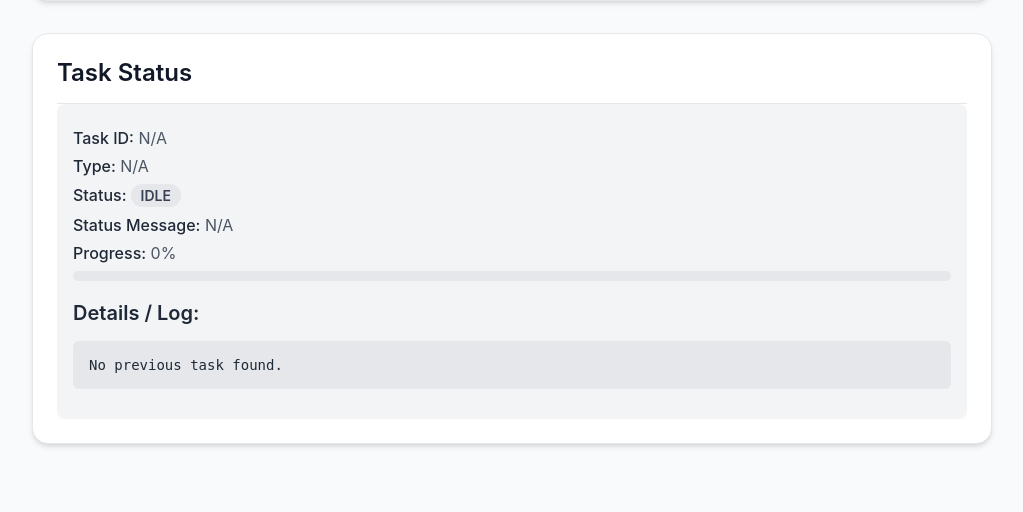
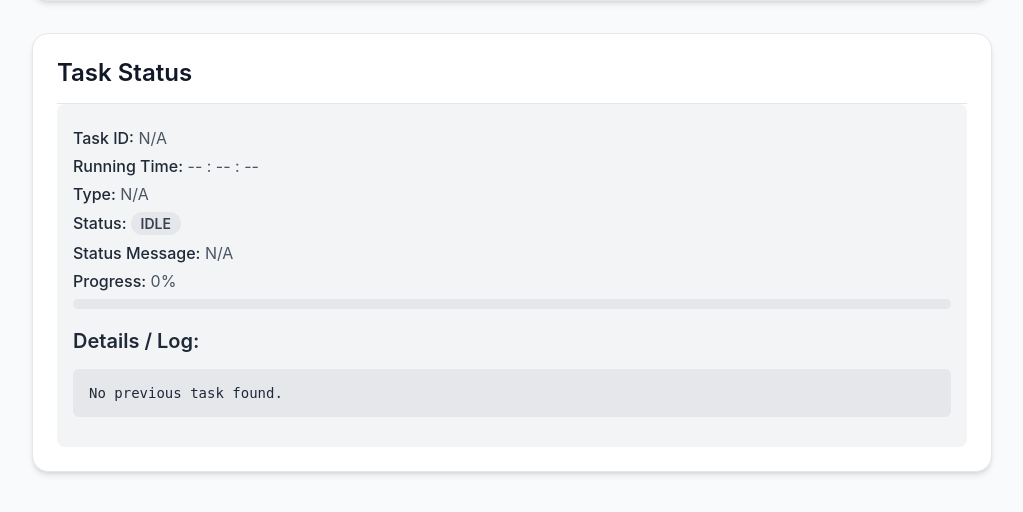
Before and after one commit to waleedhad/AudioMuse-AI-cuda_12.2, a Flask app: page / in a window 1280 px wide. Shown: the part 1539-2051 px from the top of the page, without its empty margins (128-1151 px from the left). Before the commit the page ends 1986 px from the top, so only its background shows below. Run offline with Flask 3, Linux system fonts and the light colour scheme; data that the repository does not hold is empty; parts of the project's set-up code (start-up, migrations or seed data) failed here and were passed over; some libraries are stand-ins or nearby versions.

Commit message:
Running Time added to both analysis and clustering task

```diff
--- a/app.py
+++ b/app.py
@@ -9,6 +9,7 @@ import threading
 import numpy as np # Ensure numpy is imported
 import uuid # For generating job IDs if needed directly in API, though tasks handle their own
 from annoy import AnnoyIndex
+import time
 
 # RQ imports
 
@@ -166,6 +167,25 @@ def init_db():
             timestamp TIMESTAMP DEFAULT CURRENT_TIMESTAMP
         )
     """)
+
+    # --- Migration for start_time and end_time to DOUBLE PRECISION for Unix timestamps ---
+    for col_name in ['start_time', 'end_time']:
+        cur.execute("""
+            SELECT data_type FROM information_schema.columns
+            WHERE table_name = 'task_status' AND column_name = %s
+        """, (col_name,))
+        result = cur.fetchone()
+
+        # If column doesn't exist, add it as DOUBLE PRECISION
+        if not result:
+            app.logger.info(f"Adding '{col_name}' column of type DOUBLE PRECISION to 'task_status' table.")
+            cur.execute(f"ALTER TABLE task_status ADD COLUMN {col_name} DOUBLE PRECISION")
+        # If column exists and is a timestamp type, migrate it
+        elif 'timestamp' in result[0]:
+            app.logger.warning(f"'{col_name}' column is of type {result[0]}. Migrating to DOUBLE PRECISION. Historical timing data in this column will be lost.")
+            cur.execute(f"ALTER TABLE task_status DROP COLUMN {col_name}")
+            cur.execute(f"ALTER TABLE task_status ADD COLUMN {col_name} DOUBLE PRECISION")
+
     # Create the embedding table if it doesn't exist
     cur.execute("""
         CREATE TABLE IF NOT EXISTS embedding (
@@ -269,14 +289,14 @@ def clean_successful_task_details_on_new_start():
 # --- DB Utility Functions (used by tasks.py and API) ---
 def save_task_status(task_id, task_type, status=TASK_STATUS_PENDING, parent_task_id=None, sub_type_identifier=None, progress=0, details=None):
     """
-    Saves or updates a task's status in the database.
-    This function is now wrapped in a try/except block to handle transaction errors gracefully.
+    Saves or updates a task's status in the database, using Unix timestamps for start and end times.
     """
     db = get_db()
     cur = db.cursor()
+    current_unix_time = time.time()
 
     if details is not None and isinstance(details, dict):
-        # Log truncation for non-SUCCESS states; 'log' should be a list from tasks.py helpers.
+        # Log truncation logic remains the same
         if status != TASK_STATUS_SUCCESS and 'log' in details and isinstance(details['log'], list):
             log_list = details['log']
             if len(log_list) > MAX_LOG_ENTRIES_STORED:
@@ -284,49 +304,76 @@ def save_task_status(task_id, task_type, status=TASK_STATUS_PENDING, parent_task
                 details['log'] = log_list[-MAX_LOG_ENTRIES_STORED:]
                 details['log_storage_info'] = f"Log in DB truncated to last {MAX_LOG_ENTRIES_STORED} entries. Original length: {original_log_length}."
             else:
-                # If log is not truncated, ensure no old log_storage_info persists
                 details.pop('log_storage_info', None)
         elif status == TASK_STATUS_SUCCESS:
-            # For successful tasks, 'log' should be minimal (set by task). Ensure no log_storage_info.
             details.pop('log_storage_info', None)
             if 'log' not in details or not isinstance(details.get('log'), list) or not details.get('log'):
-                details['log'] = ["Task completed successfully."] # Default minimal log
+                details['log'] = ["Task completed successfully."]
 
     details_json = json.dumps(details) if details is not None else None
 
     try:
+        # This query now handles start_time and end_time using Unix timestamps
         cur.execute("""
-            INSERT INTO task_status (task_id, parent_task_id, task_type, sub_type_identifier, status, progress, details, timestamp)
-            VALUES (%s, %s, %s, %s, %s, %s, %s, NOW())
+            INSERT INTO task_status (task_id, parent_task_id, task_type, sub_type_identifier, status, progress, details, timestamp, start_time, end_time)
+            VALUES (%s, %s, %s, %s, %s, %s, %s, NOW(), %s, CASE WHEN %s IN ('SUCCESS', 'FAILURE', 'REVOKED') THEN %s ELSE NULL END)
             ON CONFLICT (task_id) DO UPDATE SET
                 status = EXCLUDED.status,
                 parent_task_id = EXCLUDED.parent_task_id,
                 sub_type_identifier = EXCLUDED.sub_type_identifier,
                 progress = EXCLUDED.progress,
                 details = EXCLUDED.details,
-                timestamp = NOW()
-        """, (task_id, parent_task_id, task_type, sub_type_identifier, status, progress, details_json))
+                timestamp = NOW(),
+                start_time = COALESCE(task_status.start_time, %s),
+                end_time = CASE
+                                WHEN EXCLUDED.status IN ('SUCCESS', 'FAILURE', 'REVOKED') AND task_status.end_time IS NULL
+                                THEN %s
+                                ELSE task_status.end_time
+                           END
+        """, (task_id, parent_task_id, task_type, sub_type_identifier, status, progress, details_json, current_unix_time, status, current_unix_time, current_unix_time, current_unix_time))
         db.commit()
     except psycopg2.Error as e:
-        # If any database error occurs (including InFailedSqlTransaction), log it and roll back.
         app.logger.error(f"DB Error saving task status for {task_id}: {e}")
         try:
             db.rollback()
             app.logger.info(f"DB transaction rolled back for task status update of {task_id}.")
         except psycopg2.Error as rb_e:
             app.logger.error(f"DB Error during rollback for task status {task_id}: {rb_e}")
-        # We don't re-raise the exception, allowing the worker to potentially continue or finish gracefully.
     finally:
         cur.close()
 
 
 def get_task_info_from_db(task_id):
+    """Fetches task info from DB and calculates running time in Python."""
     db = get_db()
     cur = db.cursor(cursor_factory=DictCursor)
-    cur.execute("SELECT task_id, parent_task_id, task_type, sub_type_identifier, status, progress, details, timestamp FROM task_status WHERE task_id = %s", (task_id,))
+    # Fetch raw columns including the Unix timestamps
+    cur.execute("""
+        SELECT
+            task_id, parent_task_id, task_type, sub_type_identifier, status, progress, details, timestamp, start_time, end_time
+        FROM task_status
+        WHERE task_id = %s
+    """, (task_id,))
     row = cur.fetchone()
     cur.close()
-    return dict(row) if row else None
+    if not row:
+        return None
+
+    row_dict = dict(row)
+    current_unix_time = time.time()
+
+    start_time = row_dict.get('start_time')
+    end_time = row_dict.get('end_time')
+
+    # If start_time is null (old record or pre-start), duration is 0.
+    if start_time is None:
+        row_dict['running_time_seconds'] = 0.0
+    else:
+        # If end_time is null, task is running. Use current time.
+        effective_end_time = end_time if end_time is not None else current_unix_time
+        row_dict['running_time_seconds'] = max(0, effective_end_time - start_time)
+
+    return row_dict
 
 def get_child_tasks_from_db(parent_task_id):
     """Fetches all child tasks for a given parent_task_id from the database."""
@@ -550,6 +597,9 @@ def get_task_status_endpoint(task_id):
                 progress:
                   type: integer
                   description: Task progress percentage (0-100).
+                running_time_seconds:
+                  type: number
+                  description: The total running time of the task in seconds. Updates live for running tasks.
                 details:
                   type: object
                   description: Detailed information about the task. Structure varies by task type and state.
@@ -575,7 +625,7 @@ def get_task_status_endpoint(task_id):
                   type: string
                   example: Task ID not found in RQ or DB.
     """
-    response = {'task_id': task_id, 'state': 'UNKNOWN', 'status_message': 'Task ID not found in RQ or DB.', 'progress': 0, 'details': {}, 'task_type_from_db': None}
+    response = {'task_id': task_id, 'state': 'UNKNOWN', 'status_message': 'Task ID not found in RQ or DB.', 'progress': 0, 'details': {}, 'task_type_from_db': None, 'running_time_seconds': 0}
     try:
         job = Job.fetch(task_id, connection=redis_conn)
         response['state'] = job.get_status() # e.g., queued, started, finished, failed
@@ -600,6 +650,7 @@ def get_task_status_endpoint(task_id):
     db_task_info = get_task_info_from_db(task_id)
     if db_task_info:
         response['task_type_from_db'] = db_task_info.get('task_type')
+        response['running_time_seconds'] = db_task_info.get('running_time_seconds', 0)
         # If RQ state is more final (e.g. failed/finished), prefer that, else use DB
         if response['state'] not in [JobStatus.FINISHED, JobStatus.FAILED, JobStatus.CANCELED]:
             response['state'] = db_task_info.get('status', response['state']) # Use DB status if RQ is still active
@@ -621,6 +672,11 @@ def get_task_status_endpoint(task_id):
     if response.get('task_type_from_db') and 'analysis' in response['task_type_from_db']:
         if isinstance(response.get('details'), dict):
             response['details'].pop('checked_album_ids', None)
+
+    # Clean up the final response to remove confusing raw time columns
+    response.pop('timestamp', None)
+    response.pop('start_time', None)
+    response.pop('end_time', None)
 
     return jsonify(response)
 
@@ -809,39 +865,16 @@ def cancel_all_tasks_by_type_endpoint(task_type_prefix):
 def get_last_overall_task_status_endpoint():
     """
     Get the status of the most recent overall main task (analysis or clustering).
-    ---
-    tags:
-      - Status
-    responses:
-      200:
-        description: Status information for the last main task.
-        content:
-          application/json:
-            schema:
-              type: object
-              properties:
-                task_id:
-                  type: string
-                  nullable: true
-                task_type:
-                  type: string
-                  nullable: true
-                status:
-                  type: string
-                progress:
-                  type: integer
-                  nullable: true
-                details:
-                  type: object
-                  additionalProperties: true
-                  nullable: true
-      404: # Although current code returns 200 with NO_PREVIOUS_MAIN_TASK
-        description: No previous main task found (current implementation returns 200).
-
     """
     db = get_db()
     cur = db.cursor(cursor_factory=DictCursor)
-    cur.execute("SELECT task_id, task_type, status, progress, details FROM task_status WHERE parent_task_id IS NULL ORDER BY timestamp DESC LIMIT 1")
+    cur.execute("""
+        SELECT task_id, task_type, status, progress, details, start_time, end_time
+        FROM task_status
+        WHERE parent_task_id IS NULL
+        ORDER BY timestamp DESC
+        LIMIT 1
+    """)
     last_task_row = cur.fetchone()
     cur.close()
 
@@ -849,50 +882,37 @@ def get_last_overall_task_status_endpoint():
         last_task_data = dict(last_task_row)
         if last_task_data.get('details'):
             try: last_task_data['details'] = json.loads(last_task_data['details'])
-            except json.JSONDecodeError: pass # Keep as string if not valid JSON
+            except json.JSONDecodeError: pass
+
+        # Calculate running time in Python
+        start_time = last_task_data.get('start_time')
+        end_time = last_task_data.get('end_time')
+        if start_time:
+            effective_end_time = end_time if end_time is not None else time.time()
+            last_task_data['running_time_seconds'] = max(0, effective_end_time - start_time)
+        else:
+            last_task_data['running_time_seconds'] = 0.0
+
+        # Clean up raw time columns before sending response
+        last_task_data.pop('start_time', None)
+        last_task_data.pop('end_time', None)
+        last_task_data.pop('timestamp', None)
+
         return jsonify(last_task_data), 200
+
     return jsonify({"task_id": None, "task_type": None, "status": "NO_PREVIOUS_MAIN_TASK", "details": {"log": ["No previous main task found."] }}), 200
 
 @app.route('/api/active_tasks', methods=['GET'])
 def get_active_tasks_endpoint():
     """
     Get the status of the currently active main task, if any.
-    An active main task is one that is not in a SUCCESS, FAILURE, or REVOKED state.
-    ---
-    tags:
-      - Status
-    responses:
-      200:
-        description: Status information for the active main task, or an empty object if none.
-        content:
-          application/json:
-            schema:
-              type: object
-              properties:
-                task_id:
-                  type: string
-                parent_task_id:
-                  type: string
-                  nullable: true
-                task_type:
-                  type: string
-                sub_type_identifier:
-                  type: string
-                  nullable: true
-                status:
-                  type: string
-                progress:
-                  type: integer
-                details:
-                  type: object
-                  additionalProperties: true
     """
     db = get_db()
     cur = db.cursor(cursor_factory=DictCursor)
     non_terminal_statuses = (TASK_STATUS_SUCCESS, TASK_STATUS_FAILURE, TASK_STATUS_REVOKED,
-                             JobStatus.FINISHED, JobStatus.FAILED, JobStatus.CANCELED) # JobStatus for completeness
+                             JobStatus.FINISHED, JobStatus.FAILED, JobStatus.CANCELED)
     cur.execute("""
-        SELECT task_id, parent_task_id, task_type, sub_type_identifier, status, progress, details, timestamp
+        SELECT task_id, parent_task_id, task_type, sub_type_identifier, status, progress, details, start_time, end_time
         FROM task_status
         WHERE parent_task_id IS NULL AND status NOT IN ('SUCCESS', 'FAILURE', 'REVOKED', 'FINISHED', 'FAILED', 'CANCELED')
         ORDER BY timestamp DESC
@@ -903,6 +923,14 @@ def get_active_tasks_endpoint():
 
     if active_main_task_row:
         task_item = dict(active_main_task_row)
+
+        # Calculate running time in Python
+        start_time = task_item.get('start_time')
+        if start_time:
+            task_item['running_time_seconds'] = max(0, time.time() - start_time)
+        else:
+            task_item['running_time_seconds'] = 0.0
+
         if task_item.get('details'):
             try:
                 task_item['details'] = json.loads(task_item['details'])
@@ -920,6 +948,12 @@ def get_active_tasks_endpoint():
 
             except json.JSONDecodeError:
                 task_item['details'] = {"raw_details": task_item['details'], "error": "Failed to parse details JSON."}
+
+        # Clean up raw time columns before sending response
+        task_item.pop('start_time', None)
+        task_item.pop('end_time', None)
+        task_item.pop('timestamp', None)
+
         return jsonify(task_item), 200
     return jsonify({}), 200 # Return empty object if no active main task
 
--- a/static/script.js
+++ b/static/script.js
@@ -26,6 +26,7 @@ const cancelTaskBtn = document.getElementById('cancel-task-btn');
 
 // Task Status Display
 const statusTaskId = document.getElementById('status-task-id');
+const statusRunningTime = document.getElementById('status-running-time');
 const statusTaskType = document.getElementById('status-task-type');
 const statusStatus = document.getElementById('status-status');
 const statusProgress = document.getElementById('status-progress');
@@ -42,6 +43,24 @@ let currentTaskId = null;
 let lastPolledTaskDetails = {};
 
 // --- Functions ---
+
+/**
+ * Formats a duration in seconds into a HH : MM : SS string.
+ * @param {number} totalSeconds The total seconds to format.
+ * @returns {string} The formatted time string.
+ */
+function formatRunningTime(totalSeconds) {
+    if (totalSeconds === null || totalSeconds === undefined || isNaN(totalSeconds) || totalSeconds < 0) {
+        return '-- : -- : --';
+    }
+    const hours = Math.floor(totalSeconds / 3600);
+    const minutes = Math.floor((totalSeconds % 3600) / 60);
+    const seconds = Math.floor(totalSeconds % 60);
+
+    const pad = (num) => String(num).padStart(2, '0');
+
+    return `${pad(hours)} : ${pad(minutes)} : ${pad(seconds)}`;
+}
 
 /**
  * Switches between basic and advanced configuration views.
@@ -277,6 +296,7 @@ function disableTaskButtons(isDisabled) {
 
 function displayTaskStatus(task) {
     statusTaskId.textContent = task.task_id || 'N/A';
+    statusRunningTime.textContent = formatRunningTime(task.running_time_seconds);
     statusTaskType.textContent = task.task_type_from_db || task.task_type || 'N/A';
     const stateUpper = (task.state || task.status || 'IDLE').toUpperCase();
     statusStatus.textContent = stateUpper;
--- a/templates/index.html
+++ b/templates/index.html
@@ -262,7 +262,8 @@
                     <section>
                         <h2>Task Status</h2>
                         <div id="task-status-display">
-                             <p><span class="status-label">Task ID:</span> <span id="status-task-id">N/A</span></p>
+                            <p><span class="status-label">Task ID:</span> <span id="status-task-id">N/A</span></p>
+                            <p><span class="status-label">Running Time:</span> <span id="status-running-time">-- : -- : --</span></p>
                             <p><span class="status-label">Type:</span> <span id="status-task-type">N/A</span></p>
                             <p><span class="status-label">Status:</span> <span id="status-status">IDLE</span></p>
                             <p><span class="status-label">Status Message:</span> <span id="status-log">N/A</span></p>
```
